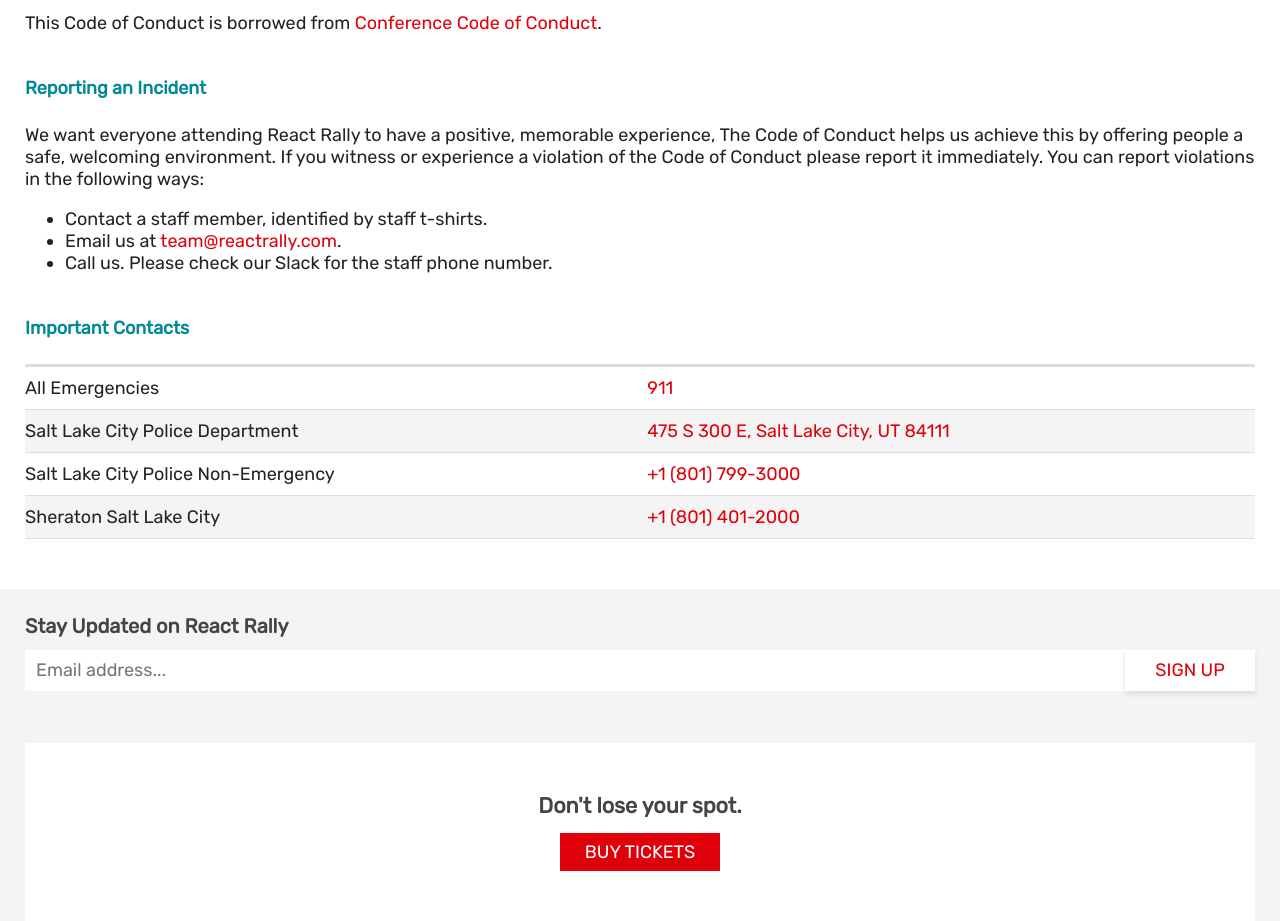
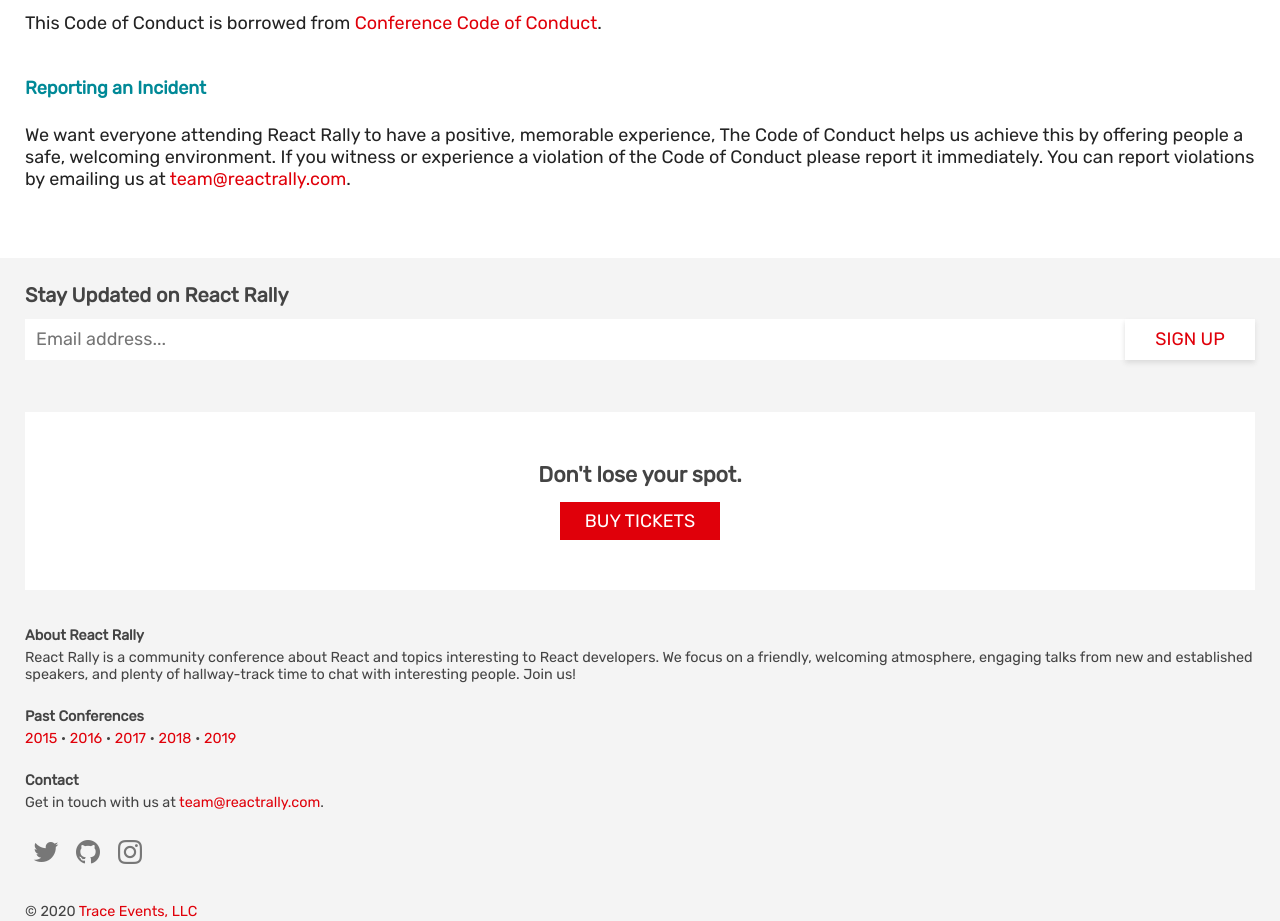
Before and after one commit to react-rally/react-rally-2020, a React app: page /conduct in a window 1280 px wide. Shown: the part 1080-2001 px from the top of the page. Built offline with nearby package versions, Linux system fonts and the light colour scheme.

Commit message:
Updating CoC

```diff
--- a/app/screens/Conduct/index.js
+++ b/app/screens/Conduct/index.js
@@ -109,65 +109,11 @@
           experience, The Code of Conduct helps us achieve this by offering
           people a safe, welcoming environment. If you witness or experience a
           violation of the Code of Conduct please report it immediately. You can
-          report violations in the following ways:
-        </p>
-
-        <ul>
-          <li>Contact a staff member, identified by staff t-shirts.</li>
-          <li>
-            Email us at{' '}
+          report violations by emailing us at{' '}
             <a href="mailto:team@reactrally.com?subject=Code of Conduct Violation">
               team@reactrally.com
-            </a>
-            .
-          </li>
-          <li>Call us. Please check our Slack for the staff phone number.</li>
-        </ul>
-
-        <h4>Important Contacts</h4>
-
-        <table>
-          <tbody>
-            <tr>
-              <td>All Emergencies</td>
-              <td>
-                <a href="tel:911" rel="noopener noreferrer" target="_blank">
-                  911
-                </a>
-              </td>
-            </tr>
-            <tr>
-              <td>Salt Lake City Police Department</td>
-              <td>
-                <a href="https://goo.gl/maps/qmUiKA3sDCJzT8DC8" target="_blank">
-                  475 S 300 E, Salt Lake City, UT 84111
-                </a>
-              </td>
-            </tr>
-            <tr>
-              <td>Salt Lake City Police Non-Emergency</td>
-              <td>
-                <a
-                  href="tel:+1-(801)-799-3000"
-                  rel="noopener noreferrer"
-                  target="_blank">
-                  +1 (801) 799-3000
-                </a>
-              </td>
-            </tr>
-            <tr>
-              <td>Sheraton Salt Lake City</td>
-              <td>
-                <a
-                  href="tel:+1-(801)-401-2000"
-                  rel="noopener noreferrer"
-                  target="_blank">
-                  +1 (801) 401-2000
-                </a>
-              </td>
-            </tr>
-          </tbody>
-        </table>
+            </a>.
+      </p>
       </section>
     </div>
   );
```
